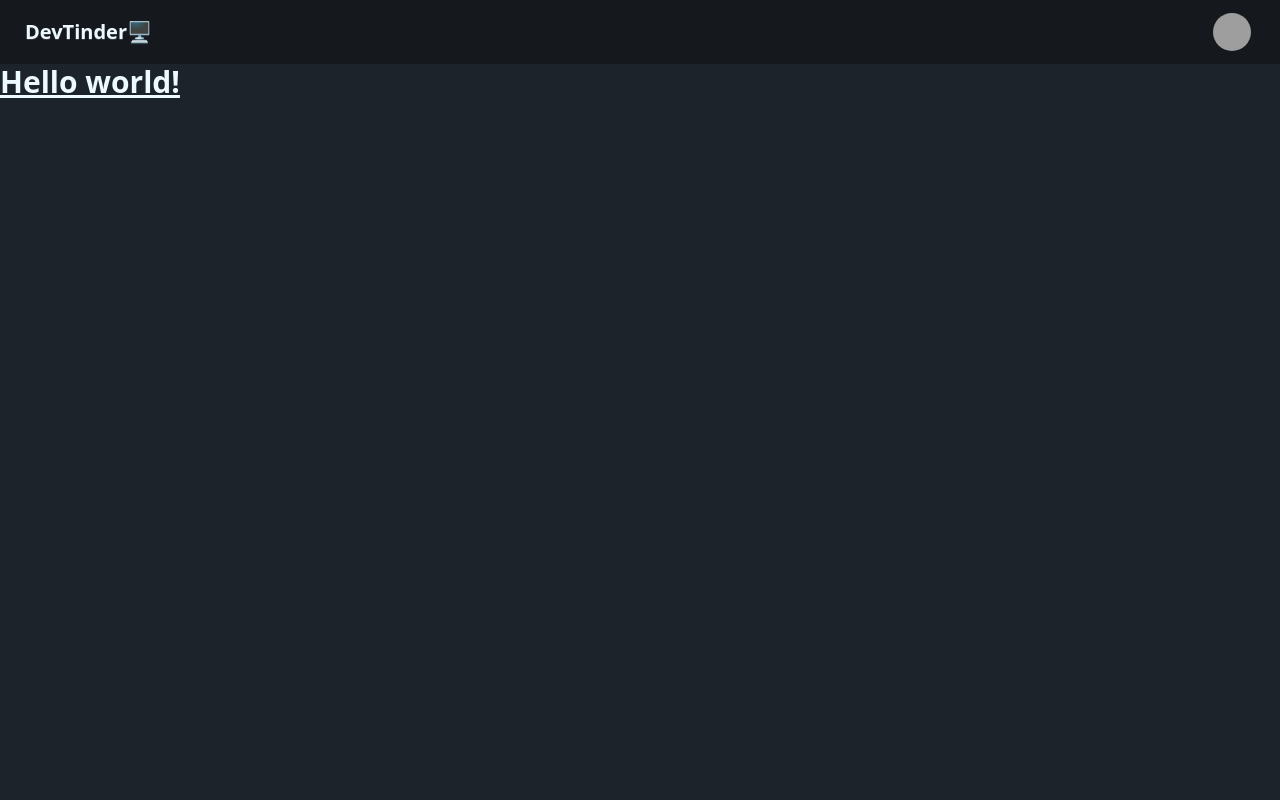
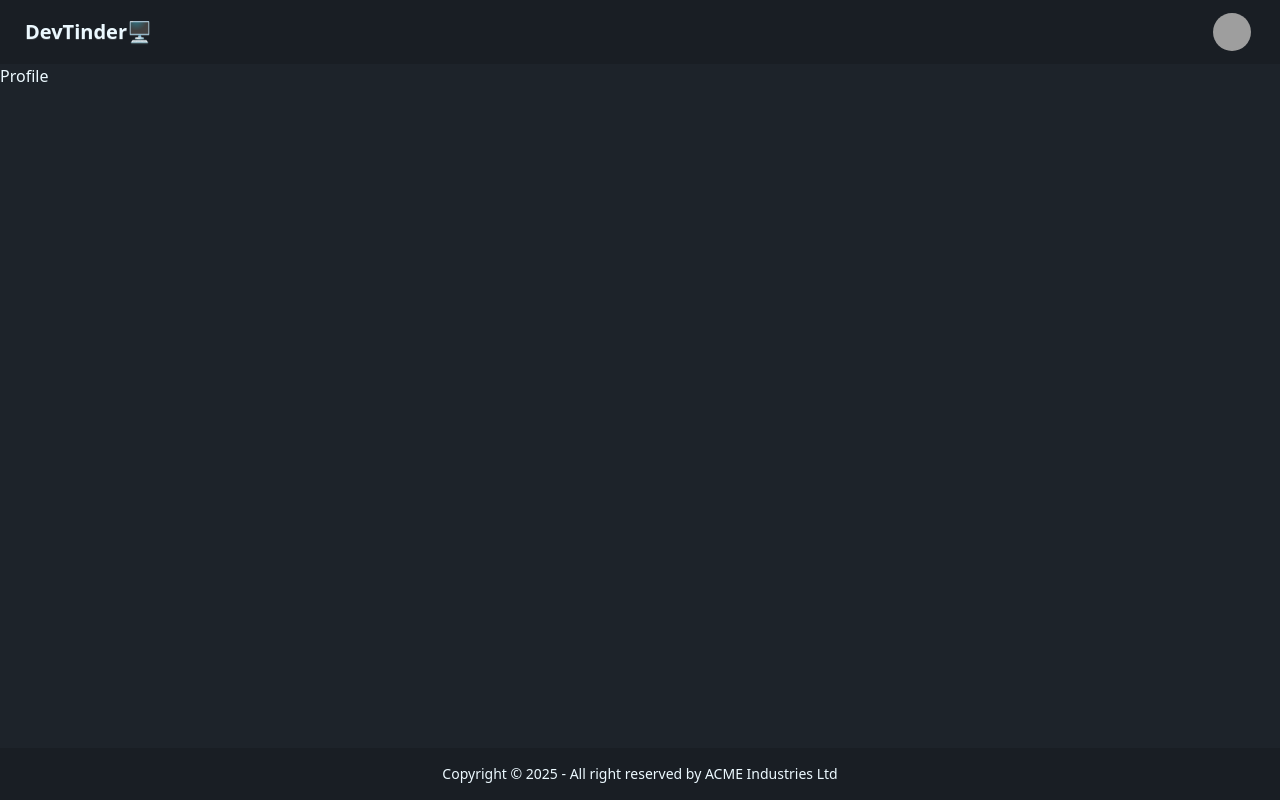
Before and after one commit to JotiKaushal/nodejs-practice, a React (Vite) app in the folder devtinder-frontend/: page /profile in a window 1280 px wide. Built offline with nearby package versions, Linux system fonts and the light colour scheme; grey boxes are pictures that could not be loaded.

Commit message:
set up routing

```diff
--- a/devtinder-frontend/package.json
+++ b/devtinder-frontend/package.json
@@ -12,7 +12,8 @@
   "dependencies": {
     "@tailwindcss/vite": "^4.0.6",
     "react": "^19.0.0",
-    "react-dom": "^19.0.0"
+    "react-dom": "^19.0.0",
+    "react-router": "^7.1.5"
   },
   "devDependencies": {
     "@eslint/js": "^9.19.0",
--- a/devtinder-frontend/src/App.jsx
+++ b/devtinder-frontend/src/App.jsx
@@ -1,38 +1,19 @@
 
+import  {BrowserRouter, Route, Routes } from "react-router";
+import Body from "./Body";
+import Login from "./Login";
+import Profile from "./Profile";
 function App() {
   return (
     <>
- <div className="navbar bg-base-300">
-  <div className="flex-1">
-    <a className="btn btn-ghost text-xl">DevTinder🖥️</a>
-  </div>
-  <div className="flex-none gap-2">
-    <div className="dropdown dropdown-end mx-5">
-      <div tabIndex={0} role="button" className="btn btn-ghost btn-circle avatar">
-        <div className="w-10 rounded-full">
-          <img
-            alt="Tailwind CSS Navbar component"
-            src="https://img.daisyui.com/images/stock/photo-1534528741775-53994a69daeb.webp" />
-        </div>
-      </div>
-      <ul
-        tabIndex={0}
-        className="menu menu-sm dropdown-content bg-base-100 rounded-box z-[1] mt-3 w-52 p-2 shadow">
-        <li>
-          <a className="justify-between">
-            Profile
-            <span className="badge">New</span>
-          </a>
-        </li>
-        <li><a>Settings</a></li>
-        <li><a>Logout</a></li>
-      </ul>
-    </div>
-  </div>
-</div>
-     <h1 class="text-3xl font-bold underline">
-    Hello world!
-  </h1>
+    <BrowserRouter basename="/">
+    <Routes>
+    <Route path="/" element={<Body/>}>
+    <Route path="/login" element={<Login/>}></Route>
+    <Route path="/profile" element={<Profile/>}></Route>
+    </Route>
+    </Routes>
+    </BrowserRouter>
     </>
   )
 }
--- /dev/null
+++ b/devtinder-frontend/src/Body.jsx
@@ -0,0 +1,15 @@
+import React from 'react'
+import NavBar from "./NavBar"
+import { Outlet } from 'react-router'
+import Footer from './Footer'
+const Body = () => {
+  return (
+   <>
+    <NavBar/>
+    <Outlet></Outlet>
+    <Footer/>
+   </>
+  )
+}
+
+export default Body
--- /dev/null
+++ b/devtinder-frontend/src/Footer.jsx
@@ -0,0 +1,13 @@
+import React from 'react'
+
+const Footer = () => {
+  return (
+    <footer className="footer footer-center bg-base-200 text-base-content p-4 fixed bottom-0">
+    <aside>
+      <p>Copyright © {new Date().getFullYear()} - All right reserved by ACME Industries Ltd</p>
+    </aside>
+  </footer>
+  )
+}
+
+export default Footer
--- /dev/null
+++ b/devtinder-frontend/src/Login.jsx
@@ -0,0 +1,9 @@
+import React from 'react'
+
+const Login = () => {
+  return (
+    <div>Login</div>
+  )
+}
+
+export default Login
--- /dev/null
+++ b/devtinder-frontend/src/NavBar.jsx
@@ -0,0 +1,36 @@
+import React from 'react'
+
+const NavBar = () => {
+  return (
+    <div className="navbar bg-base-200">
+  <div className="flex-1">
+    <a className="btn btn-ghost text-xl">DevTinder🖥️</a>
+  </div>
+  <div className="flex-none gap-2">
+    <div className="dropdown dropdown-end mx-5">
+      <div tabIndex={0} role="button" className="btn btn-ghost btn-circle avatar">
+        <div className="w-10 rounded-full">
+          <img
+            alt="Tailwind CSS Navbar component"
+            src="https://img.daisyui.com/images/stock/photo-1534528741775-53994a69daeb.webp" />
+        </div>
+      </div>
+      <ul
+        tabIndex={0}
+        className="menu menu-sm dropdown-content bg-base-100 rounded-box z-[1] mt-3 w-52 p-2 shadow">
+        <li>
+          <a className="justify-between">
+            Profile
+            <span className="badge">New</span>
+          </a>
+        </li>
+        <li><a>Settings</a></li>
+        <li><a>Logout</a></li>
+      </ul>
+    </div>
+  </div>
+</div>
+  )
+}
+
+export default NavBar
--- /dev/null
+++ b/devtinder-frontend/src/Profile.jsx
@@ -0,0 +1,9 @@
+import React from 'react'
+
+const Profile = () => {
+  return (
+    <div>Profile</div>
+  )
+}
+
+export default Profile
```
Also changed, not shown: 2 other files (tests, documents, lock files or other folders).
